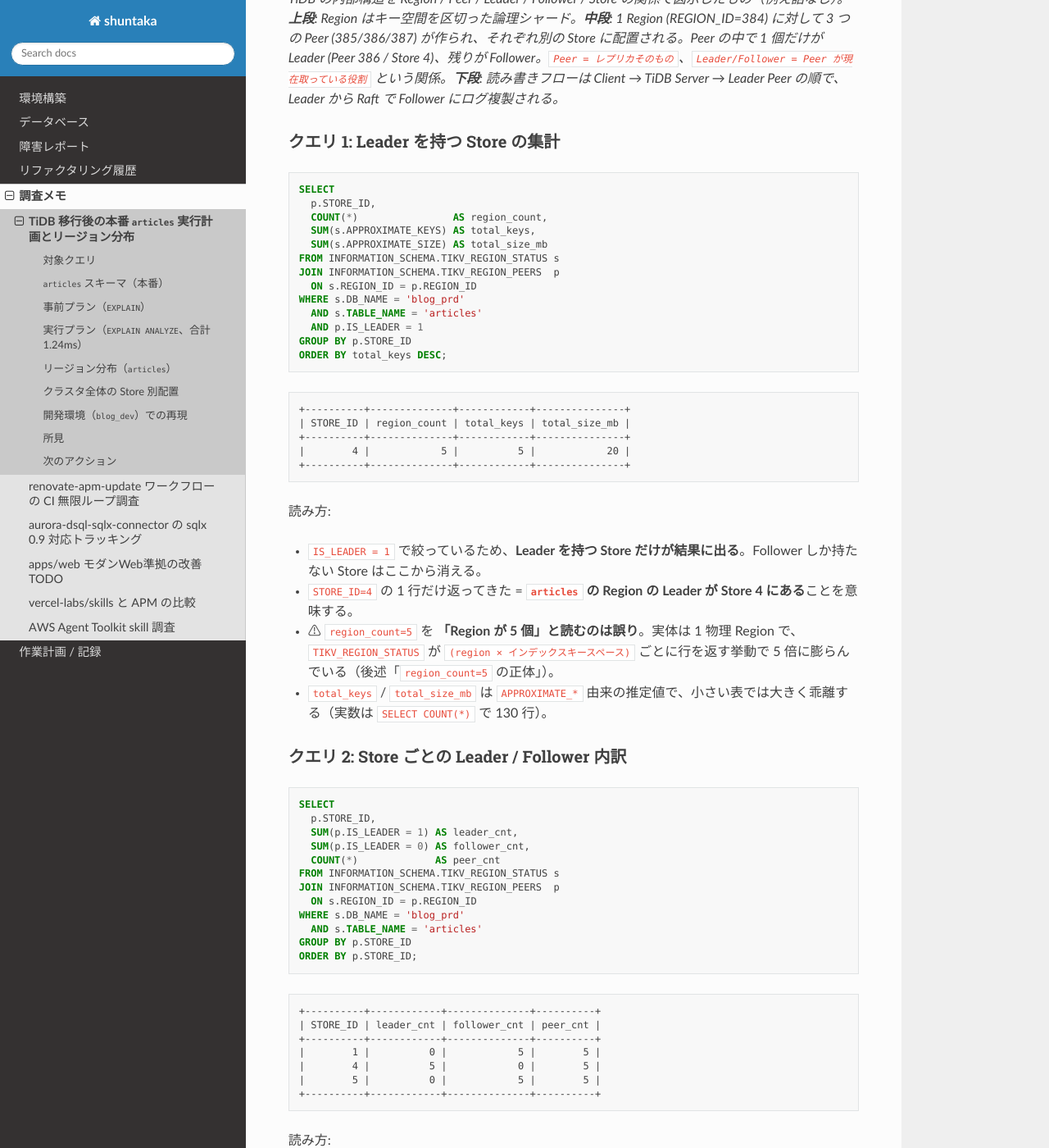
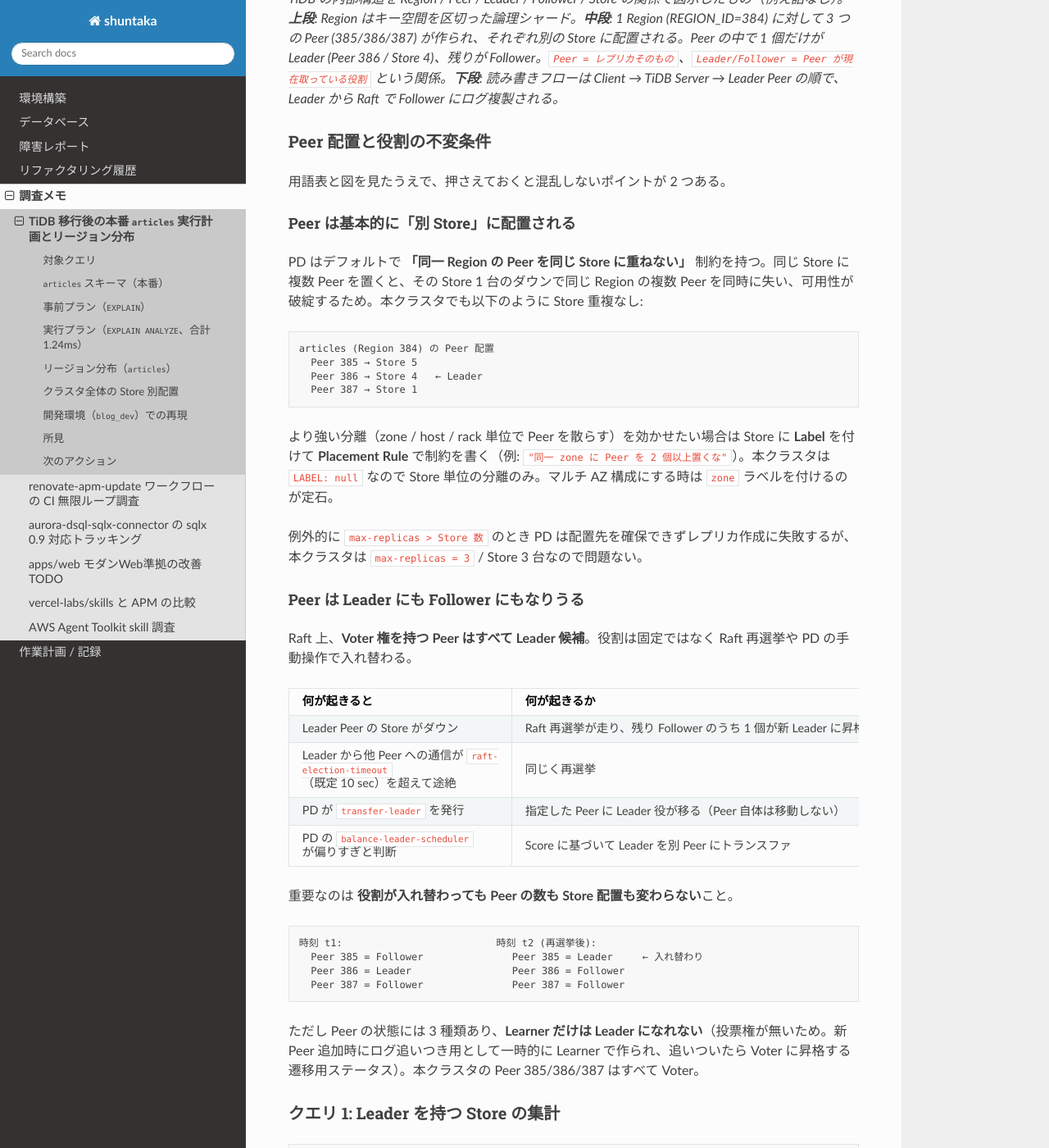
Before and after one commit to shuntaka9576/shuntaka-dev, a Sphinx documentation site: the page built from docs/source/survey/2026-06-28-tidb.md, in a window 1280 px wide and 1400 px high, scrolled down 3953 px. Shown: the whole window at 82% size. Built offline with Sphinx 7.4.7 and the Read the Docs theme 3.1.0, drawn with Linux system fonts in a browser that asks for light colours; pages that are not in the unit, such as notebooks, are missing from menus.

Commit message:
docs: apply formatter to TiDB survey

````diff
--- a/docs/source/survey/2026-06-28-tidb.md
+++ b/docs/source/survey/2026-06-28-tidb.md
@@ -110,6 +110,47 @@ Sort_10           40       root
 
 TiDB の内部構造を Region / Peer / Leader / Follower / Store の関係で図示したもの（例え話なし）。**上段**: Region はキー空間を区切った論理シャード。**中段**: 1 Region (REGION_ID=384) に対して 3 つの Peer (385/386/387) が作られ、それぞれ別の Store に配置される。Peer の中で 1 個だけが Leader (Peer 386 / Store 4)、残りが Follower。`Peer = レプリカそのもの`、`Leader/Follower = Peer が現在取っている役割` という関係。**下段**: 読み書きフローは Client → TiDB Server → Leader Peer の順で、Leader から Raft で Follower にログ複製される。
 ```
+
+### Peer 配置と役割の不変条件
+
+用語表と図を見たうえで、押さえておくと混乱しないポイントが 2 つある。
+
+#### Peer は基本的に「別 Store」に配置される
+
+PD はデフォルトで **「同一 Region の Peer を同じ Store に重ねない」** 制約を持つ。同じ Store に複数 Peer を置くと、その Store 1 台のダウンで同じ Region の複数 Peer を同時に失い、可用性が破綻するため。本クラスタでも以下のように Store 重複なし:
+
+```
+articles (Region 384) の Peer 配置
+  Peer 385 → Store 5
+  Peer 386 → Store 4   ← Leader
+  Peer 387 → Store 1
+```
+
+より強い分離（zone / host / rack 単位で Peer を散らす）を効かせたい場合は Store に **Label** を付けて **Placement Rule** で制約を書く（例: `"同一 zone に Peer を 2 個以上置くな"`）。本クラスタは `LABEL: null` なので Store 単位の分離のみ。マルチ AZ 構成にする時は `zone` ラベルを付けるのが定石。
+
+例外的に `max-replicas > Store 数` のとき PD は配置先を確保できずレプリカ作成に失敗するが、本クラスタは `max-replicas = 3` / Store 3 台なので問題ない。
+
+#### Peer は Leader にも Follower にもなりうる
+
+Raft 上、**Voter 権を持つ Peer はすべて Leader 候補**。役割は固定ではなく Raft 再選挙や PD の手動操作で入れ替わる。
+
+| 何が起きると                                                                     | 何が起きるか                                                   |
+| -------------------------------------------------------------------------------- | -------------------------------------------------------------- |
+| Leader Peer の Store がダウン                                                    | Raft 再選挙が走り、残り Follower のうち 1 個が新 Leader に昇格 |
+| Leader から他 Peer への通信が `raft-election-timeout`（既定 10 sec）を超えて途絶 | 同じく再選挙                                                   |
+| PD が `transfer-leader` を発行                                                   | 指定した Peer に Leader 役が移る（Peer 自体は移動しない）      |
+| PD の `balance-leader-scheduler` が偏りすぎと判断                                | Score に基づいて Leader を別 Peer にトランスファ               |
+
+重要なのは **役割が入れ替わっても Peer の数も Store 配置も変わらない**こと。
+
+```
+時刻 t1:                          時刻 t2 (再選挙後):
+  Peer 385 = Follower               Peer 385 = Leader     ← 入れ替わり
+  Peer 386 = Leader                 Peer 386 = Follower
+  Peer 387 = Follower               Peer 387 = Follower
+```
+
+ただし Peer の状態には 3 種類あり、**Learner だけは Leader になれない**（投票権が無いため。新 Peer 追加時にログ追いつき用として一時的に Learner で作られ、追いついたら Voter に昇格する遷移用ステータス）。本クラスタの Peer 385/386/387 はすべて Voter。
 
 ### クエリ 1: Leader を持つ Store の集計
 
@@ -228,13 +269,13 @@ WHERE DB_NAME = 'blog_prd' AND TABLE_NAME = 'articles';
 5 rows in set (0.01 sec)
 ```
 
-| #   | エントリ                           | `IS_INDEX` | 物理キースペース                       |
-| --- | ---------------------------------- | ---------- | -------------------------------------- |
+| #   | エントリ                           | `IS_INDEX` | 物理キースペース                                                |
+| --- | ---------------------------------- | ---------- | --------------------------------------------------------------- |
 | ①   | `PRIMARY`                          | 1          | （clustered PK のため独立した keyspace なし。論理エントリのみ） |
-| ②   | `uq_articles_slug`                 | 1          | `t<tableID>_i2_...`                    |
-| ③   | `idx_articles_user_id`             | 1          | `t<tableID>_i3_...`                    |
-| ④   | `idx_articles_status_published_at` | 1          | `t<tableID>_i4_...`                    |
-| ⑤   | 行データ（`INDEX_NAME=NULL`）       | 0          | `t<tableID>_r<encoded clustered PK>`   |
+| ②   | `uq_articles_slug`                 | 1          | `t<tableID>_i2_...`                                             |
+| ③   | `idx_articles_user_id`             | 1          | `t<tableID>_i3_...`                                             |
+| ④   | `idx_articles_status_published_at` | 1          | `t<tableID>_i4_...`                                             |
+| ⑤   | 行データ（`INDEX_NAME=NULL`）      | 0          | `t<tableID>_r<encoded clustered PK>`                            |
 
 ポイントは ① と ⑤。**`articles` は CLUSTERED PK** なので、PRIMARY インデックスは独立した keyspace を持たず、行データそのもの (⑤) と同じ物理ストレージを共有する。それでも `TIKV_REGION_STATUS` ビューは「論理的に定義されている `PRIMARY` インデックス」を 1 行、「テーブルの行データ」をもう 1 行、と **両方を別エントリとして返す**仕様。
 
@@ -252,11 +293,11 @@ mysql> SELECT REGION_ID, START_KEY, END_KEY ...
 
 ### 物理 Region 数の正しい数え方
 
-| 方法                                                                 | 結果 | 正しさ                  |
-| -------------------------------------------------------------------- | ---- | ----------------------- |
-| `SELECT COUNT(*) FROM TIKV_REGION_STATUS WHERE ...`                  | 5    | ❌ keyspace 多重化込み   |
-| `SELECT COUNT(DISTINCT REGION_ID) FROM TIKV_REGION_STATUS WHERE ...` | 1    | ✅                      |
-| `SHOW TABLE blog_prd.articles REGIONS` の行数                         | 1    | ✅                      |
+| 方法                                                                 | 結果 | 正しさ                 |
+| -------------------------------------------------------------------- | ---- | ---------------------- |
+| `SELECT COUNT(*) FROM TIKV_REGION_STATUS WHERE ...`                  | 5    | ❌ keyspace 多重化込み |
+| `SELECT COUNT(DISTINCT REGION_ID) FROM TIKV_REGION_STATUS WHERE ...` | 1    | ✅                     |
+| `SHOW TABLE blog_prd.articles REGIONS` の行数                        | 1    | ✅                     |
 
 ### 所見: なぜ Leader が「偏っている」か
 
````
